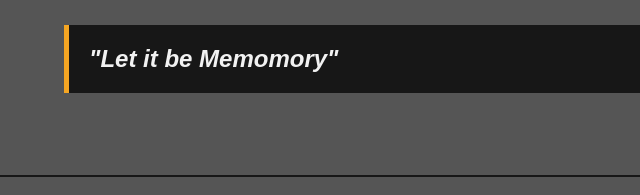
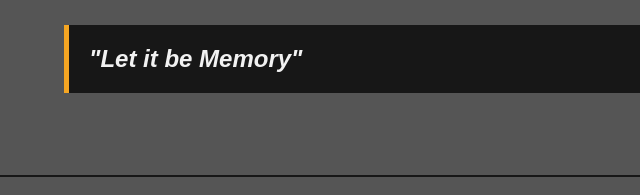
Before and after one commit to kengwekeng1/Midterm_Website, a plain HTML site: page index.html in a window 1280 px wide. Shown: the part 470-665 px from the top of the page, 496-1136 px from the left. Drawn offline with Linux system fonts and the light colour scheme.

Commit message:
Hello world

```diff
--- a/index.html
+++ b/index.html
@@ -33,7 +33,7 @@
                     รหัสนักศึกษา 67120501028<br>
                     มหาวิทยาลัยเทคโนโลยีพระจอมเกล้าธนบุรี
                 </p>
-                <blockquote class="personal-quote" lang="en">&quot;Let it be Memomory&quot;</blockquote>
+                <blockquote class="personal-quote" lang="en">&quot;Let it be Memory&quot;</blockquote>
             </div>
         </section>
     </main>
```
